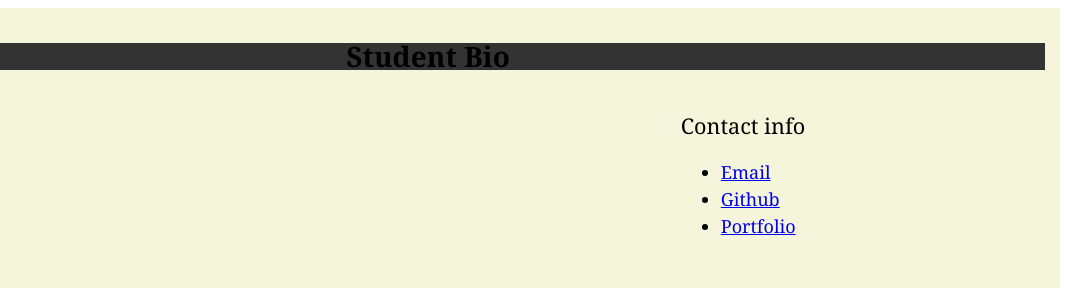
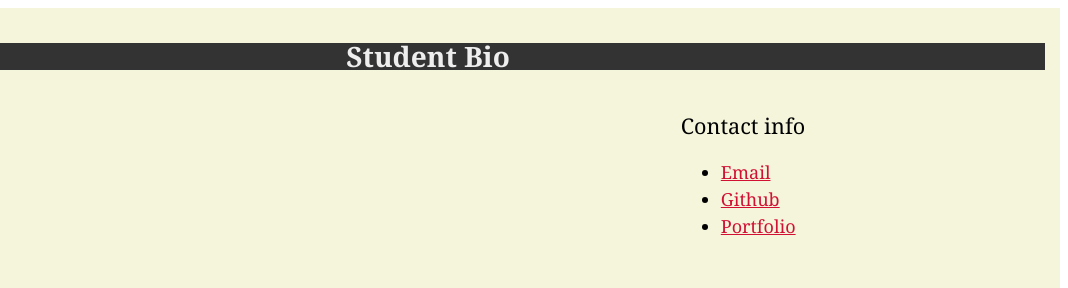
Before and after one commit to KBClayton/Repo1, a plain HTML site: page index.html in a window 1280 px wide. Shown: the top 288 px of the page, 212-1280 px from the left. Drawn offline with Linux system fonts and the light colour scheme.

Commit message:
Text color update.

```diff
--- a/index.html
+++ b/index.html
@@ -26,13 +26,13 @@
              <br>
              <ul>
                 <li>
-                 <a href="clayton.kevinb@gmail.com">Email</a>
+                 <a  class="linkable" href="clayton.kevinb@gmail.com">Email</a>
                 </li>
                 <li>
-                    <a href="https://github.com/KBClayton/" target="_blank">Github</a>
+                    <a class="linkable" href="https://github.com/KBClayton/" target="_blank">Github</a>
                 </li>
                 <li>
-                    <a href="#" target="_blank">Portfolio</a>
+                    <a class="linkable" href="#" target="_blank">Portfolio</a>
                 </li>
             </ul>
         </section>
--- a/main.css
+++ b/main.css
@@ -9,7 +9,7 @@ p1, p3 {
     background: #333333;
     text-align: center;
     margin: 15px;
-    font: #eee;
+    color: #eee;
     font-size: 28px;
 
 }
@@ -37,6 +37,6 @@ p1, p3 {
 
 }
 
-#a {
-    font: #d21034;
+.linkable {
+    color: #d21034;
 }
```
